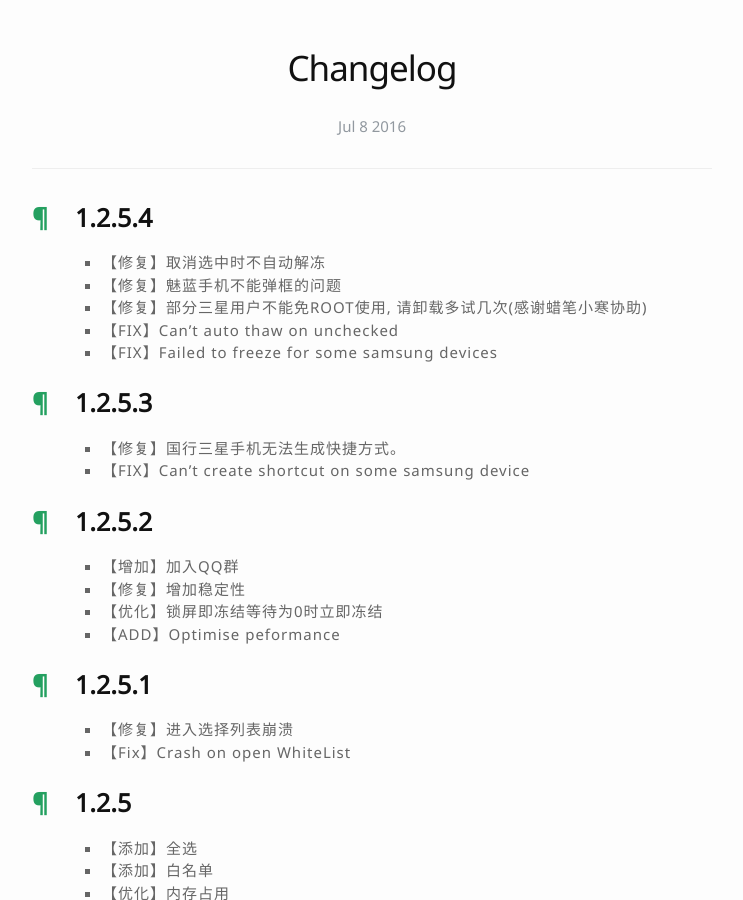
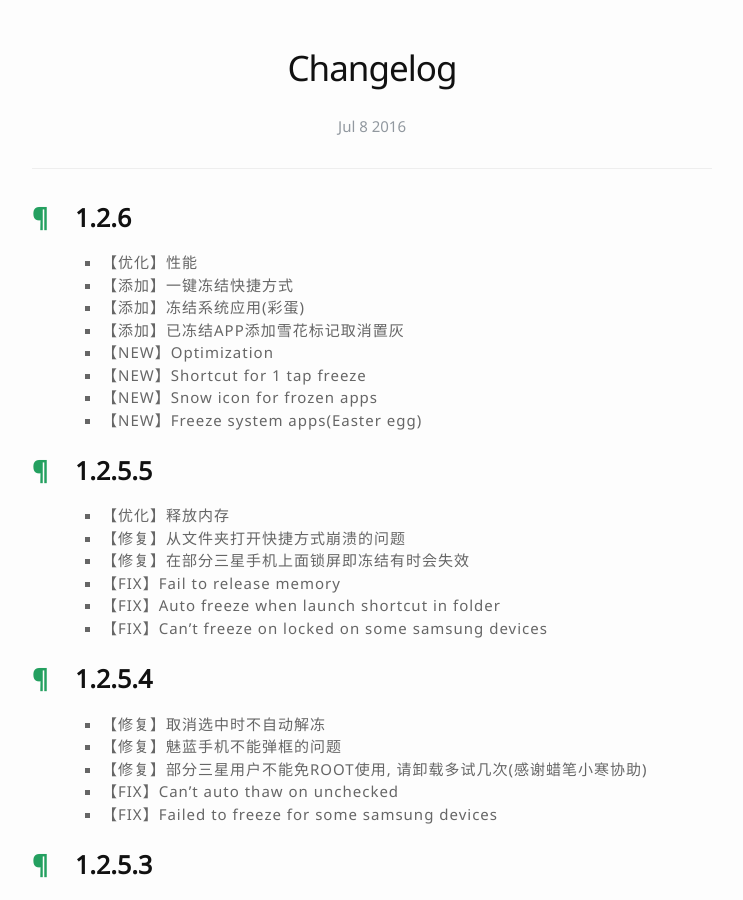
Before and after one commit to hyongbai/AirFrozen, a Jekyll site: the page built from _posts/2016-07-08-changelog.md, in a window 1280 px wide and 900 px high. Shown: the whole window, without its empty margins (268-1011 px from the left). Built offline with Jekyll 4.4.1, drawn with Linux system fonts in a browser that asks for light colours; nearby versions of some CDN libraries.

Commit message:
【添加】1.2.6、1.2.5.5的Changelog

```diff
--- a/_posts/2016-07-08-changelog.md
+++ b/_posts/2016-07-08-changelog.md
@@ -3,6 +3,24 @@ layout: post
 title: "Changelog"
 permalink: /changelog/
 ---
+
+## 1.2.6
+- 【优化】性能
+- 【添加】一键冻结快捷方式
+- 【添加】冻结系统应用(彩蛋)
+- 【添加】已冻结APP添加雪花标记取消置灰
+- 【NEW】Optimization
+- 【NEW】Shortcut for 1 tap freeze
+- 【NEW】Snow icon for frozen apps
+- 【NEW】Freeze system apps(Easter egg)
+
+## 1.2.5.5
+- 【优化】释放内存
+- 【修复】从文件夹打开快捷方式崩溃的问题
+- 【修复】在部分三星手机上面锁屏即冻结有时会失效
+- 【FIX】Fail to release memory
+- 【FIX】Auto freeze when launch shortcut in folder
+- 【FIX】Can't freeze on locked on some samsung devices
 
 ## 1.2.5.4
 - 【修复】取消选中时不自动解冻
```
